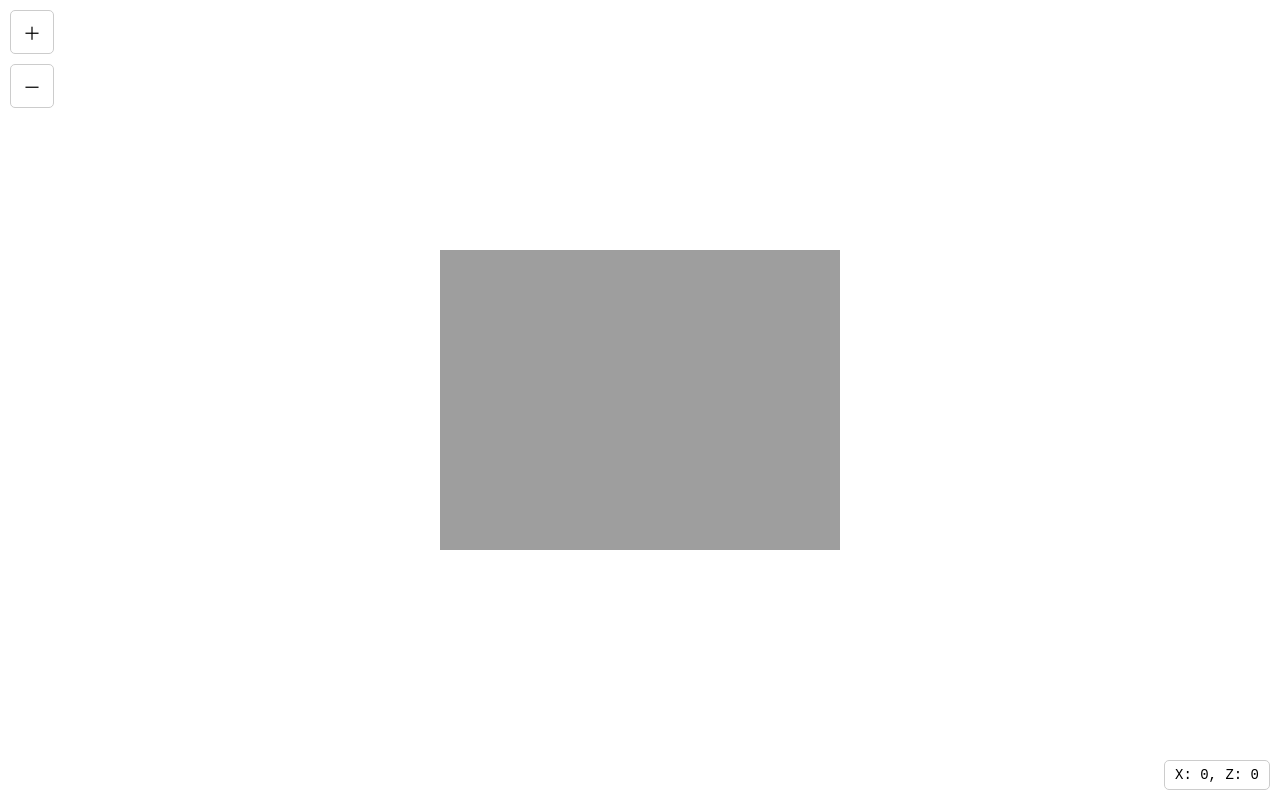
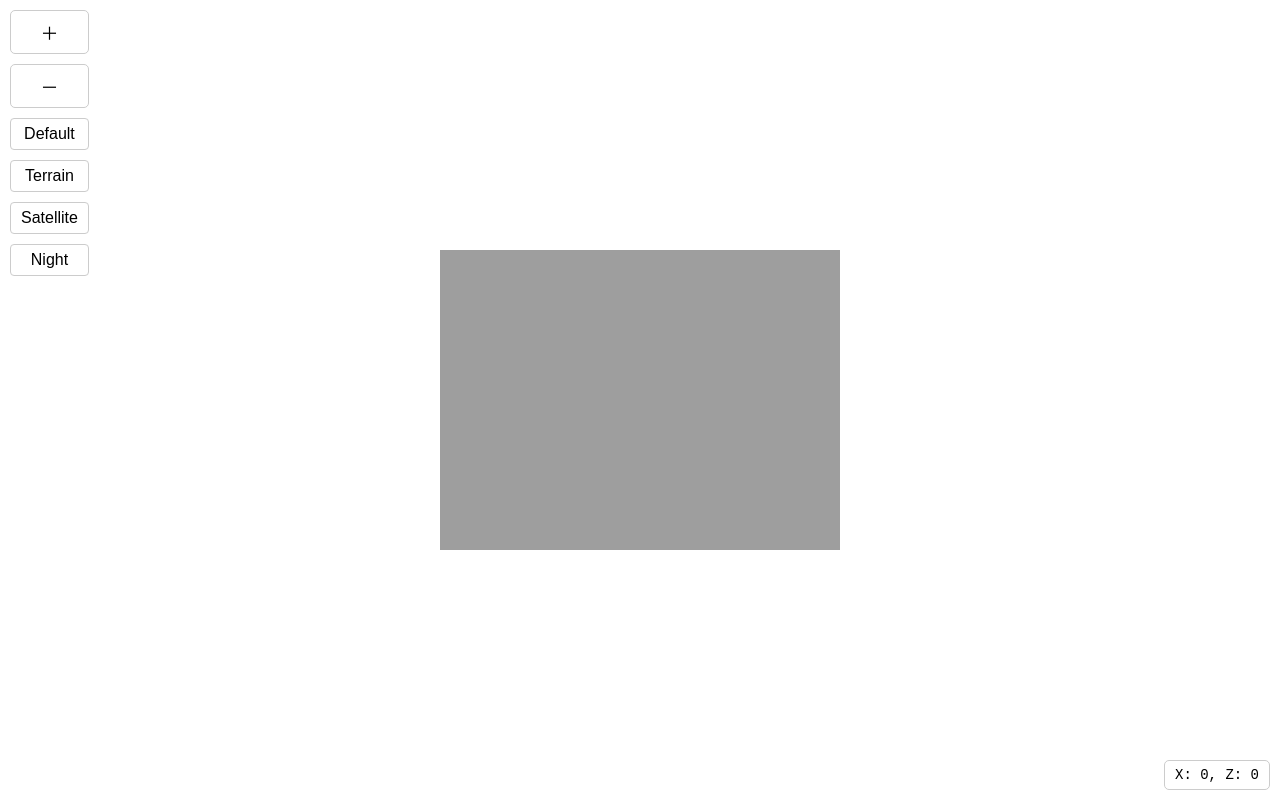
Before and after one commit to snow-storm324/map, a website: page index.html in a window 1280 px wide. Drawn offline with Linux system fonts and the light colour scheme.

Commit message:
Auto update

```diff
--- a/index.html
+++ b/index.html
@@ -49,6 +49,20 @@
     }
 
     .btn:active {
+      background: #ddd;
+    }
+
+    .map-btn {
+      background: rgba(255, 255, 255, 0.8);
+      border: 1px solid #ccc;
+      padding: 6px 10px;
+      font-size: 16px;
+      cursor: pointer;
+      border-radius: 4px;
+      user-select: none;
+    }
+
+    .map-btn:active {
       background: #ddd;
     }
 
@@ -110,6 +124,10 @@
     <div id="controls">
       <button class="btn" onclick="zoomAt(canvas.width/2, canvas.height/2, 1.2)">＋</button>
       <button class="btn" onclick="zoomAt(canvas.width/2, canvas.height/2, 1/1.2)">－</button>
+      <button class="map-btn" onclick="setMapType('default')">Default</button>
+      <button class="map-btn" onclick="setMapType('terrain')">Terrain</button>
+      <button class="map-btn" onclick="setMapType('satellite')">Satellite</button>
+      <button class="map-btn" onclick="setMapType('night')">Night</button>
     </div>
     <canvas id="canvas"></canvas>
     <div id="coords">X: 0, Z: 0</div>
@@ -120,7 +138,15 @@
     const ctx = canvas.getContext("2d");
     const coordsDisplay = document.getElementById("coords");
     const image = new Image();
-    image.src = "https://www.dropbox.com/scl/fi/nz75xf1onrpbgfqp35rx8/map.png?rlkey=6fyve3qxjoezadysklybtovil&st=1p4da264&raw=1"; // Your map image
+
+    const mapImages = {
+      default: "https://www.dropbox.com/scl/fi/nz75xf1onrpbgfqp35rx8/map.png?rlkey=6fyve3qxjoezadysklybtovil&st=1p4da264&raw=1",
+      terrain: "https://example.com/terrain.png",
+      satellite: "https://example.com/satellite.png",
+      night: "https://example.com/night.png",
+    };
+
+    image.src = mapImages.default;
     const loading = document.getElementById("loading");
 
     let scale = 1;
@@ -271,6 +297,11 @@
       lastTap = currentTime;
     });
 
+    function setMapType(type) {
+      loading.style.display = "flex";
+      image.src = mapImages[type];
+    }
+
     image.onload = () => {
       loading.style.display = "none";
       scale = Math.min(
```
